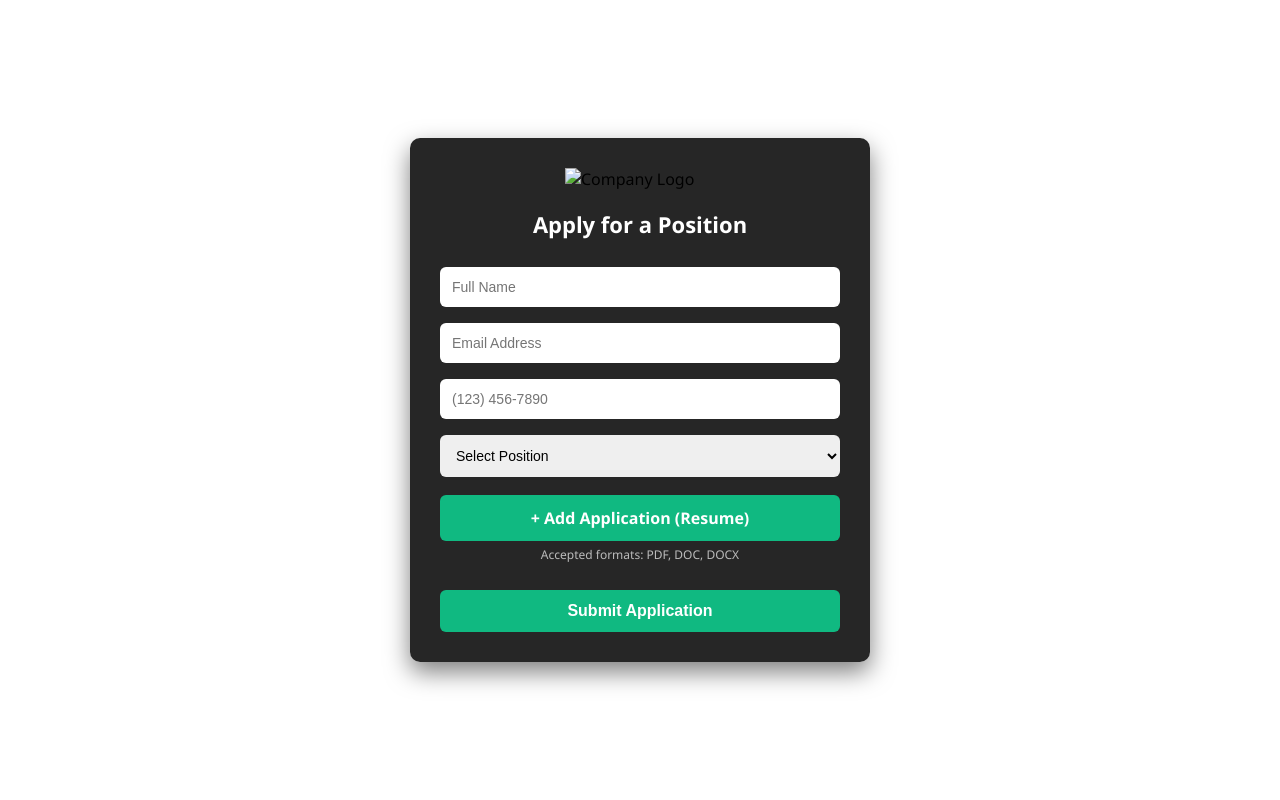
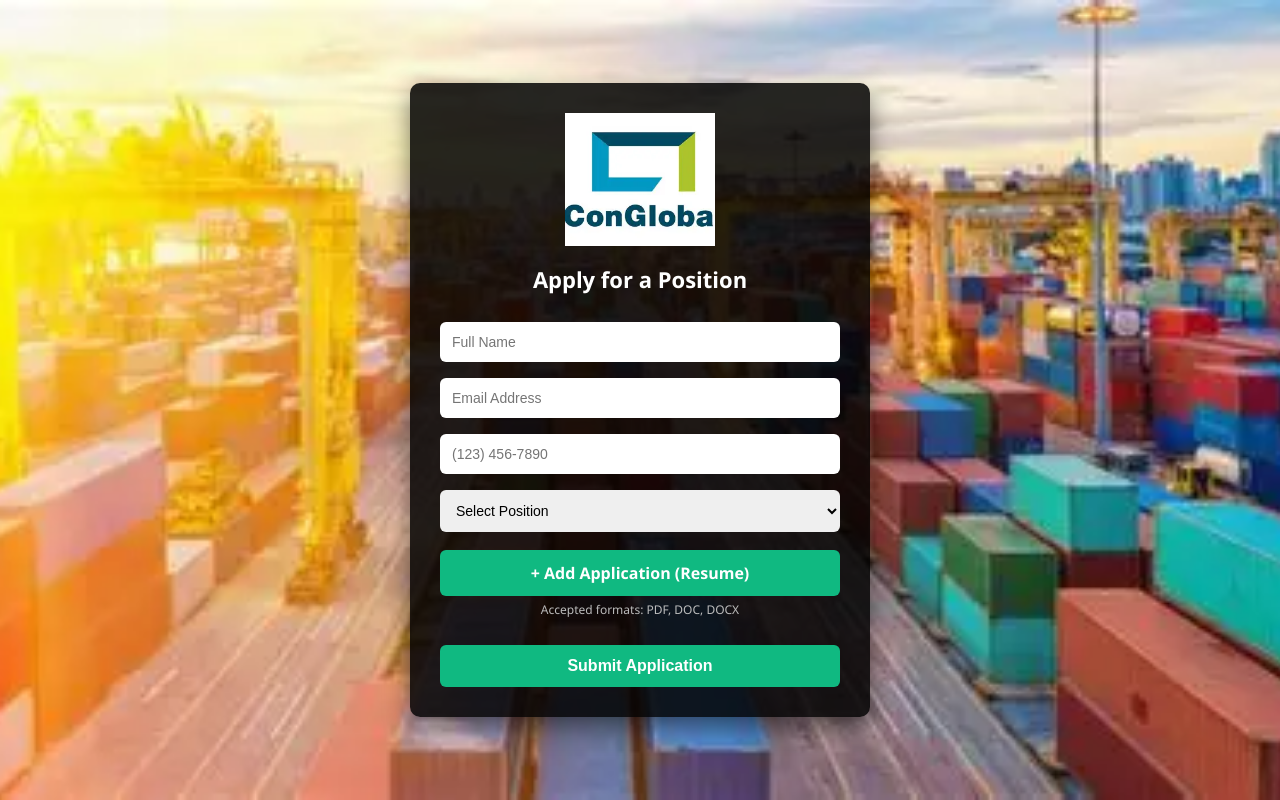
Before and after one commit to Korfhage112/conglobal-employment, a plain HTML site: page index.html in a window 1280 px wide. Drawn offline with Linux system fonts and the light colour scheme; the site is published under a folder, as on GitHub Pages, so addresses that start at the root find nothing.

Commit message:
Fix image paths for Netlify compatibility

```diff
--- a/index.html
+++ b/index.html
@@ -7,7 +7,7 @@
         body {
             margin: 0;
             font-family: 'Segoe UI', Arial, sans-serif;
-            background: url('/bg.webp.webp') no-repeat center center fixed; /* Fixed image reference */
+            background: url('bg.webp.webp') no-repeat center center fixed; /* Fixed image reference */
             background-size: cover;
             display: flex;
             justify-content: center;
@@ -102,7 +102,7 @@
 
 <div class="container">
     <!-- Logo -->
-    <img src="/logo.png.png" alt="Company Logo" class="logo">
+    <img src="logo.png.png" alt="Company Logo" class="logo">
 
     <h2>Apply for a Position</h2>
 
```
